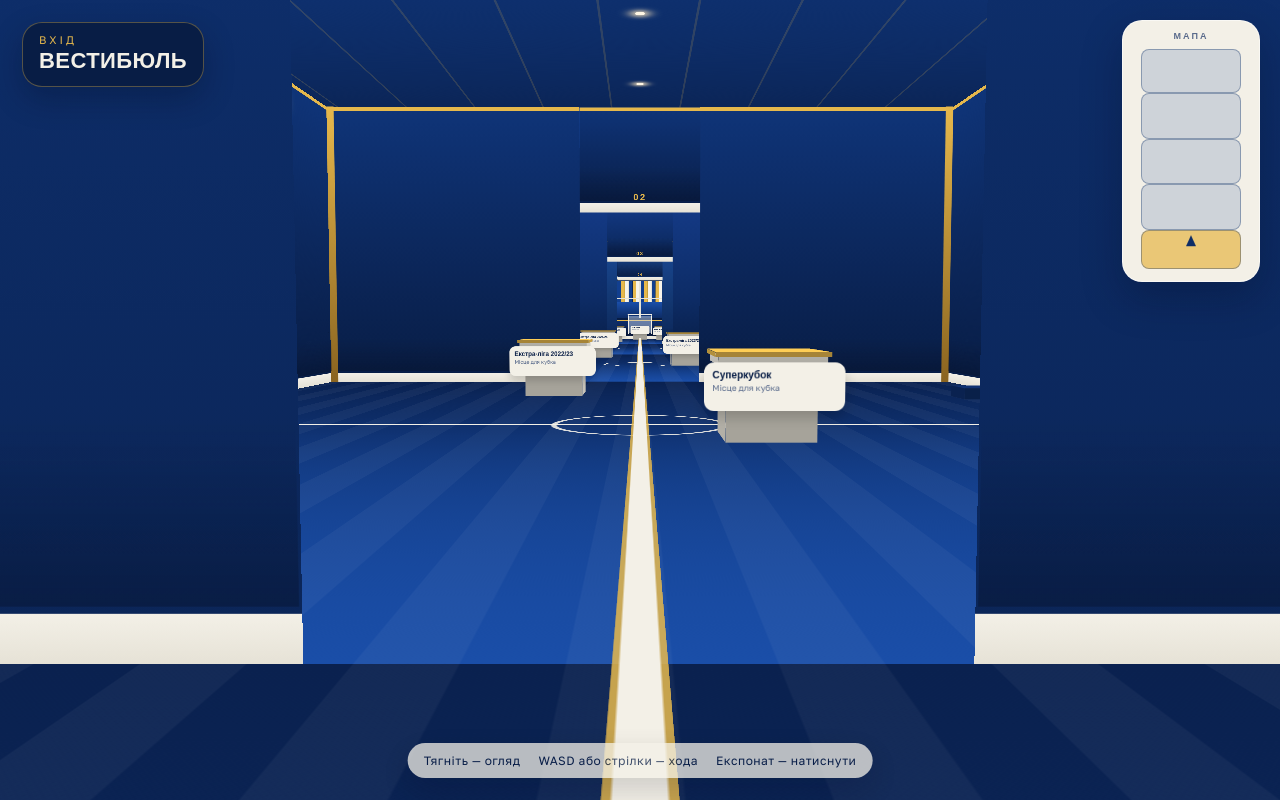
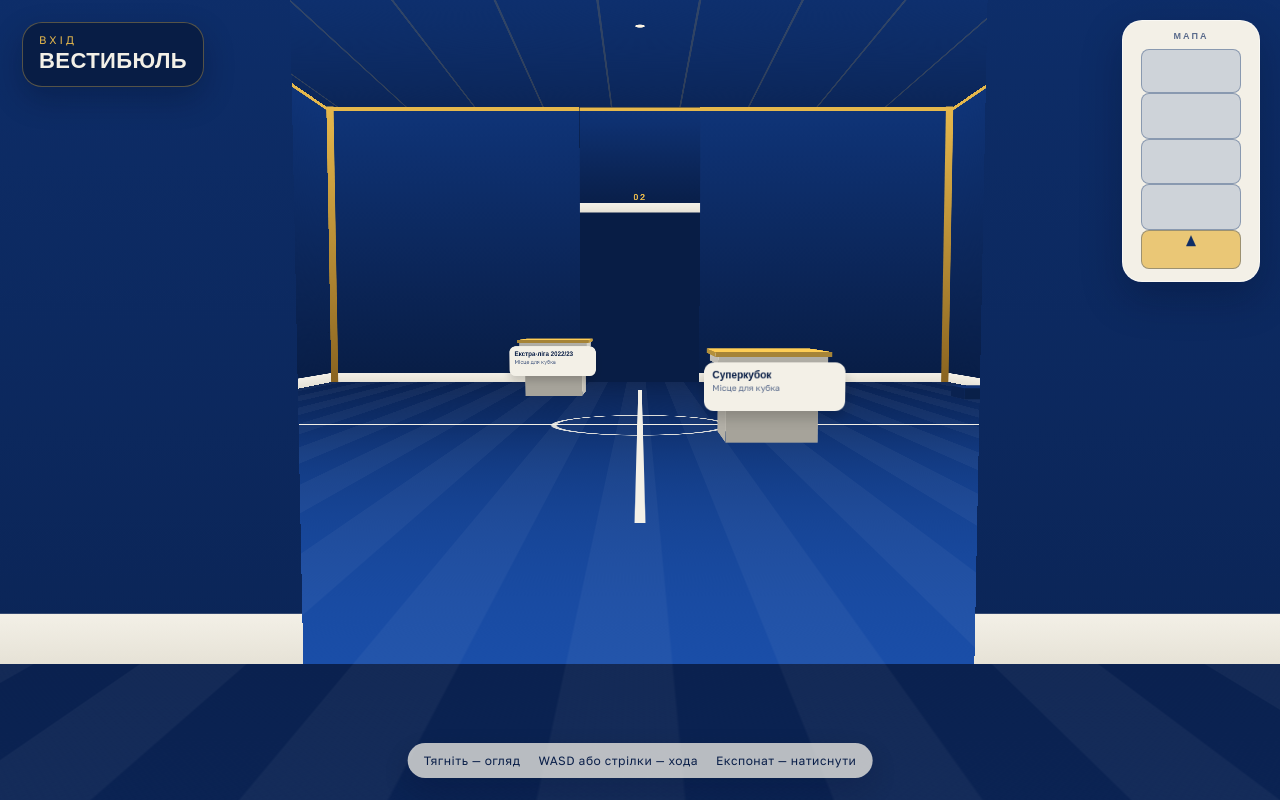
Before and after one commit to SeoSharkAgency/museum-hit, a website built with Vite: page index.html in a window 1280 px wide. Both pictures are taken after a click on the button "УВІЙТИ". Built offline with nearby package versions, Linux system fonts and the light colour scheme; a web font is replaced by a local one.

Commit message:
Полегшити залу на телефоні, щоб Chrome не закривав вкладку.
Co-authored-by: Cursor <cursoragent@cursor.com>

```diff
--- a/src/main.js
+++ b/src/main.js
@@ -28,6 +28,8 @@ const tones = {
 };
 
 const calm = matchMedia("(prefers-reduced-motion: reduce)").matches;
+const phone = matchMedia("(pointer: coarse)").matches || Math.min(window.screen.width, window.screen.height) <= 900;
+if (phone) document.documentElement.classList.add("phone");
 const dur = (seconds) => (calm ? Math.min(0.35, seconds) : seconds);
 
 const viewport = document.querySelector("#viewport");
@@ -54,6 +56,12 @@ let wheel = 0;
 const down = new Set();
 const obstacles = [];
 const walk = [];
+const blocked = new Set();
+function block(id, rect) {
+  if (blocked.has(id)) return;
+  blocked.add(id);
+  obstacles.push(rect);
+}
 
 const $= (sel) => document.querySelector(sel);
 
@@ -103,6 +111,7 @@ function paintWall(el, room) {
   el.style.setProperty("--plaster", mid);
   el.style.setProperty("--plaster-bot", bot);
   el.style.setProperty("--cornice", top);
+  if (phone) return;
   const ao = make("div", "ao", el);
   ao.setAttribute("aria-hidden", "true");
 }
@@ -205,7 +214,7 @@ function addBox(parent, { x, y, z, w, h, d, rx = 0, ry = 0, rz = 0, fill }) {
     [d, h, `rotateY(-90deg) translateZ(${w / 2}px)`, 0.86],
     [d, h, `rotateY(90deg) translateZ(${w / 2}px)`, 0.78],
     [w, d, `rotateX(90deg) translateZ(${h / 2}px)`, 1.12],
-    [w, d, `rotateX(-90deg) translateZ(${h / 2}px)`, 0.62],
+    ...(phone ? [] : [[w, d, `rotateX(-90deg) translateZ(${h / 2}px)`, 0.62]]),
   ];
   for (const [fw, fh, tf, light] of faces) {
     const face = make("div", "face", g);
@@ -268,7 +277,7 @@ function hangWork(wall, item, room) {
     button.innerHTML = `
       <div class="sconce"></div>
       <div class="frame"><div class="slip">
-        <div class="canvas${item.fit === "portrait" ? " portrait" : ""}" style="width:${item.w}px;height:${item.h}px">${item.image ? `<img src="${item.image}" alt="${item.title}">` : `${item.svg || ""}${item.fit === "portrait" ? `<span class="slot-mark">Місце для портрета</span>` : ""}`}</div>
+        <div class="canvas${item.fit === "portrait" ? " portrait" : ""}" style="width:${item.w}px;height:${item.h}px">${item.image ? `<img src="${item.image}" alt="${item.title}" decoding="async">` : `${item.svg || ""}${item.fit === "portrait" ? `<span class="slot-mark">Місце для портрета</span>` : ""}`}</div>
       </div></div>
       ${room.id === "fame" ? "" : caption(item)}`;
   }
@@ -277,12 +286,12 @@ function hangWork(wall, item, room) {
 
 function addBench(parent, x, z) {
   addBox(parent, { x, y: FLOOR - 46, z, w: 210, h: 16, d: 54, fill: "#0d2c66" });
-  obstacles.push({ x0: x - 120, x1: x + 120, z0: z - 48, z1: z + 48 });
+  block(`bench-${x}-${z}`, { x0: x - 120, x1: x + 120, z0: z - 48, z1: z + 48 });
 }
 
 function addPedestal(parent, x, z) {
   addBox(parent, { x, y: FLOOR - 50, z, w: 116, h: 100, d: 116, fill: "#e6e2d6" });
-  obstacles.push({ x0: x - 70, x1: x + 70, z0: z - 70, z1: z + 70 });
+  block(`pedestal-${x}-${z}`, { x0: x - 70, x1: x + 70, z0: z - 70, z1: z + 70 });
 }
 
 function addBall(parent, x, z) {
@@ -317,7 +326,7 @@ function addTrophyPedestal(parent, item) {
   addBox(parent, { x, y: FLOOR - 108, z, w: 140, h: 6, d: 140, fill: "#e6b84c" });
   addWallSpot(parent, x, z);
 
-  obstacles.push({ x0: x - 78, x1: x + 78, z0: z - 78, z1: z + 78 });
+  block(`trophy-${item.id}`, { x0: x - 78, x1: x + 78, z0: z - 78, z1: z + 78 });
   item.roomName = rooms.find((room) => room.id === item.room)?.name || "";
   item.stand = { x, z: z - 300, yaw: 0, pitch: -8 };
   const plate = addPlane(parent, "plaque", {
@@ -361,19 +370,19 @@ function addStand(parent, x, z) {
   const rig = addRig(parent, { x, y: FLOOR - 142, z });
   const ball = make("div", "sphere", rig);
   ball.setAttribute("aria-hidden", "true");
-  obstacles.push({ x0: x - 46, x1: x + 46, z0: z - 46, z1: z + 46 });
+  block(`stand-${x}-${z}`, { x0: x - 46, x1: x + 46, z0: z - 46, z1: z + 46 });
 }
 
 function addDesk(parent, x, z) {
   addBox(parent, { x, y: FLOOR - 36, z, w: 150, h: 70, d: 62, fill: "#0b2557" });
   addBox(parent, { x, y: FLOOR - 78, z, w: 190, h: 14, d: 84, fill: "#e6b84c" });
-  obstacles.push({ x0: x - 100, x1: x + 100, z0: z - 48, z1: z + 48 });
+  block(`desk-${x}-${z}`, { x0: x - 100, x1: x + 100, z0: z - 48, z1: z + 48 });
 }
 
 function addLights(parent, room) {
   const z0 = room.z0 + 220;
   const z1 = room.z1 - 220;
-  for (let z = z0; z <= z1; z += 420) {
+  for (let z = z0; z <= z1; z += phone ? 900 : 420) {
     const bulb = make("div", "bulb", parent);
     bulb.style.left = "0px";
     bulb.style.top = "0px";
@@ -419,15 +428,6 @@ function buildRoom(room) {
     hangWork(item.wall === "west" ? west : east, item, room);
   }
   addLights(group, room);
-
-  const solidSouth = room.z0 === 0;
-  const solidNorth = Boolean(room.window);
-  walk.push({
-    x0: X0 + INSET,
-    x1: X1 - INSET,
-    z0: room.z0 + (solidSouth ? INSET : 10),
-    z1: room.z1 - (solidNorth ? INSET : 10),
-  });
 }
 
 function buildMap() {
@@ -597,6 +597,7 @@ function retreat() {
 function syncRoom(force = false) {
   const room = rooms.find((item) => cam.z >= item.z0 && cam.z < item.z1) || rooms.at(-1);
   if (room.id === roomId && !force) return;
+  if (phone) syncMounted();
   roomId = room.id;
   document.querySelectorAll(".m-room").forEach((btn) => {
     if (btn.dataset.room === room.id) btn.setAttribute("aria-current", "true");
@@ -683,6 +684,7 @@ function showHints() {
 
 function enterMuseum() {
   if (mode !== "intro") return;
+  document.documentElement.classList.add("playing");
   gsap.to("#intro", { autoAlpha: 0, y: 12, duration: dur(0.45), ease: "power2.inOut", onComplete: () => $("#intro").remove() });
   introTween?.kill();
   tween?.kill();
@@ -713,31 +715,25 @@ function frame() {
   render();
 }
 
-function boot() {
-  rooms.forEach(buildRoom);
-  for (let i = 0; i < rooms.length - 1; i += 1) {
-    const seam = rooms[i].z1;
-    walk.push({ x0: -PASS, x1: PASS, z0: seam - 40, z1: seam + 40 });
+function furnish(room) {
+  const group = world.querySelector(`.tone-${room.id}`);
+  if (!group) return;
+  if (room.id === "vest") {
+    addStand(group, -520, 1080);
+    addDesk(group, 500, 980);
   }
-  const vest = world.querySelector(".tone-vest");
-  addStand(vest, -520, 1080);
-  addDesk(vest, 500, 980);
-  const origin = world.querySelector(".tone-origin");
-  addBench(origin, -560, 2460);
-  const gold = world.querySelector(".tone-gold");
-  addBench(gold, 560, 4500);
-  const fame = world.querySelector(".tone-fame");
-  addBench(fame, 540, 6060);
-  pedestals.forEach((item) => {
-    const room = world.querySelector(`.tone-${item.room}`);
-    addTrophyPedestal(room, item);
-  });
-  const arena = world.querySelector(".tone-arena");
-  sculptures.forEach((item) => addSculpture(arena, item));
-  addBench(arena, 480, 7280);
-  benchNote.roomName = rooms.find((room) => room.id === "arena").name;
+  if (room.id === "origin") addBench(group, -560, 2460);
+  if (room.id === "gold") addBench(group, 560, 4500);
+  if (room.id === "fame") addBench(group, 540, 6060);
+  for (const item of pedestals) {
+    if (item.room === room.id) addTrophyPedestal(group, item);
+  }
+  if (room.id !== "arena") return;
+  sculptures.forEach((item) => addSculpture(group, item));
+  addBench(group, 480, 7280);
+  benchNote.roomName = room.name;
   benchNote.stand = { x: 480, z: 7100, yaw: 0, pitch: 2 };
-  const benchHit = addPlane(arena, "plaque", {
+  const benchHit = addPlane(group, "plaque", {
     x: 480,
     y: FLOOR - 70,
     z: 7220,
@@ -748,7 +744,46 @@ function boot() {
   benchHit.innerHTML = "<b>Лавка</b><span>біля вікна</span>";
   benchHit.setAttribute("aria-label", benchNote.title);
   bind(benchHit, benchNote);
+}
 
+function mountRoom(room) {
+  if (world.querySelector(`.tone-${room.id}`)) return;
+  buildRoom(room);
+  furnish(room);
+}
+
+function syncMounted() {
+  const index = Math.max(0, rooms.findIndex((item) => cam.z >= item.z0 && cam.z < item.z1));
+  const keep = new Set([rooms[index]?.id]);
+  if (rooms[index - 1]) keep.add(rooms[index - 1].id);
+  if (rooms[index + 1]) keep.add(rooms[index + 1].id);
+  for (const room of rooms) {
+    if (keep.has(room.id)) mountRoom(room);
+  }
+  for (const room of rooms) {
+    if (!keep.has(room.id)) world.querySelector(`.tone-${room.id}`)?.remove();
+  }
+}
+
+function boot() {
+  for (const room of rooms) {
+    const solidSouth = room.z0 === 0;
+    const solidNorth = Boolean(room.window);
+    walk.push({
+      x0: X0 + INSET,
+      x1: X1 - INSET,
+      z0: room.z0 + (solidSouth ? INSET : 10),
+      z1: room.z1 - (solidNorth ? INSET : 10),
+    });
+  }
+  for (let i = 0; i < rooms.length - 1; i += 1) {
+    const seam = rooms[i].z1;
+    walk.push({ x0: -PASS, x1: PASS, z0: seam - 40, z1: seam + 40 });
+  }
+  if (phone) syncMounted();
+  else rooms.forEach((room) => mountRoom(room));
+
+  if (!phone) {
     addPlane(world, "runner", {
       x: 0,
       y: FLOOR - 16,
@@ -757,6 +792,7 @@ function boot() {
       h: 8400,
       rx: FLOOR_RX,
     });
+  }
 
   buildMap();
   setFov();
@@ -769,6 +805,7 @@ function boot() {
     { y: 18, autoAlpha: 0 },
     { y: 0, autoAlpha: 1, stagger: 0.08, duration: dur(0.9), ease: "power3.out", delay: 0.15 },
   );
+  if (!phone) {
     introTween = gsap.to(cam, {
       z: cam.z + (calm ? 0 : 26),
       duration: 3.4,
@@ -776,6 +813,7 @@ function boot() {
       repeat: -1,
       ease: "sine.inOut",
     });
+  }
   gsap.ticker.add(frame);
 }
 
--- a/src/style.css
+++ b/src/style.css
@@ -46,8 +46,6 @@ body.dragging { cursor: grabbing; }
 #stage {
   position: absolute;
   inset: 0;
-  transform-style: preserve-3d;
-  -webkit-transform-style: preserve-3d;
   perspective-origin: 50% 46%;
   -webkit-perspective-origin: 50% 46%;
 }
@@ -805,6 +803,17 @@ body.dragging { cursor: grabbing; }
   #sheet { left: 12px; right: 12px; bottom: 168px; width: auto; }
 }
 
+html.phone:not(.playing) #viewport { display: none; }
+html.phone .bulb,
+html.phone .spot-bulb { box-shadow: none; }
+html.phone .canvas img,
+html.phone .canvas svg,
+html.phone .face {
+  transform: none;
+  backface-visibility: visible;
+  -webkit-backface-visibility: visible;
+}
+
 @media (prefers-reduced-motion: reduce) {
   .work { transition: none; }
 }
```
Lines whose indentation alone changed are shown as unchanged.
